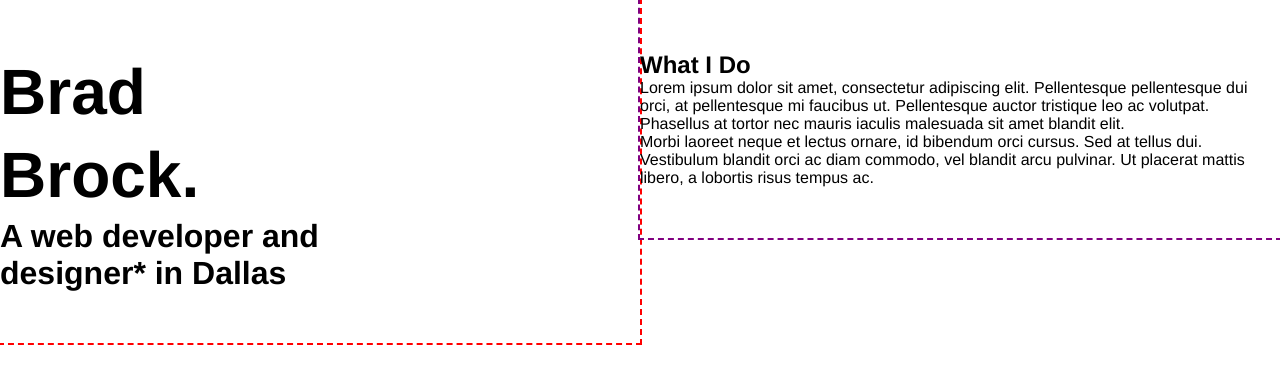
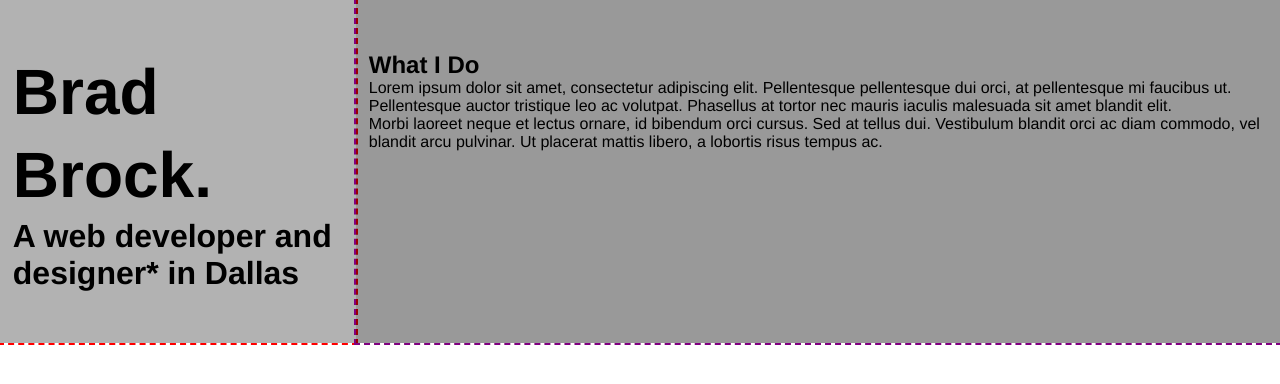
Before and after one commit to Spyrojoe/VBT4.0, a PHP site: page / in a window 1280 px wide. Shown: the top 384 px of the page. Run offline with PHP 8.4, Linux system fonts and the light colour scheme; some libraries are stand-ins or nearby versions.

Commit message:
flex-box
Changed layout from floats to flex box.

```diff
--- a/index.html
+++ b/index.html
@@ -7,6 +7,7 @@
 	<script src="http://ajax.googleapis.com/ajax/libs/jquery/1.11.1/jquery.min.js"></script>
 </head>
 <body>
+	<div class="flex">
 		<header class="col-1">
 			<div class="wrap">
 				<!--<p class="greet">Hi, I'm</p>-->
@@ -23,5 +24,6 @@
 				</div>
 			</section>
 		</main>
+	</div>
 </body>
 </html>
--- a/style.css
+++ b/style.css
@@ -24,26 +24,29 @@ ol, ul{
 	display: block;
 	margin: 0 auto;
 	width: 100%;
-	max-width: 900px;
+}
+.flex{
+	display: flex;
+	/*flex-direction: column;*/
 }
 header{
-	margin: 0 0 10%;
+	order: 1;
 	font-size: 2em;
 	font-weight: 700;
-	background-position: 0 158%;
-	background-repeat: repeat-x;
+	background: rgba(0,0,0,.3);
 	outline: 2px red dashed;
 }
 main{
+	order: 2;
+	background: rgba(0,0,0,.4);
 	outline: 2px purple dashed;
 }
 header, main{
-	width: 50%;
+
 	float: left;
-	padding: 4% 0;
+	padding: 4% 1%;
 }
 header h1{
-	width: 55%;
 	font-size: 1em;
 }
 header span{
```
Lines whose indentation alone changed are shown as unchanged.
